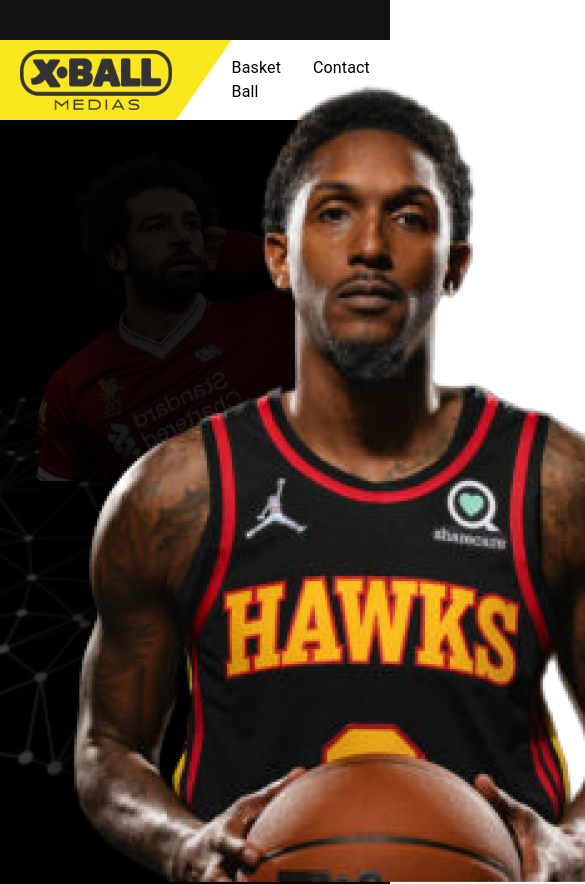
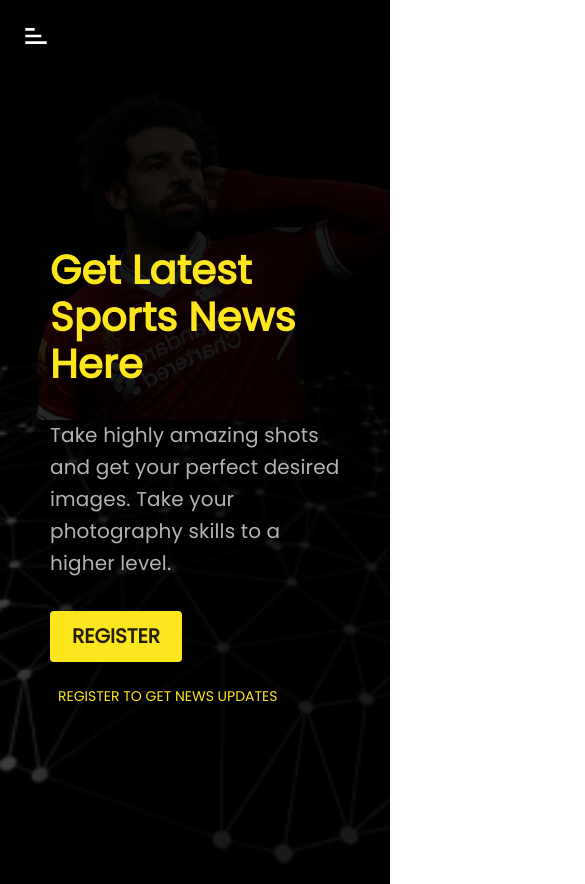
Before and after one commit to EmanuelOne/sportNetwork, a React (Create React App) app: page / in a window 390 px wide. Shown: the top 884 px of the page, 585 px wide, since content can reach past the window. Built offline with nearby package versions, Linux system fonts and the light colour scheme.

Commit message:
done with responsiveness

```diff
--- a/src/components/Footer/footer.js
+++ b/src/components/Footer/footer.js
@@ -10,7 +10,9 @@
   return (
     <FooterStyle bgimage={FooterBg}>
       <div className="about">
-        <img src={Logo} alt="logo" />
+        <div className="logo">
+          <img src={Logo} alt="logo" />
+        </div>
         <Typography variant="p" component="p">
           Cras convallis feugiat felis eget venenatis. Sed leo tellus, luctus
           eget ante quis, rutrum dignissim enim. Morbi efficitur tellus non
@@ -43,19 +45,21 @@
   color: #fff;
   min-height: 50vh;
   display: flex;
+
   .about {
     padding: 2rem;
     display: flex;
+    color: rgba(255, 255, 255, 0.6);
     flex-direction: column;
     /* align-items: center; */
     justify-content: center;
-    gap: 1rem;
+    gap: 2rem;
     p {
       width: 50%;
     }
     img {
       width: fit-content;
-      height: 100px;
+      height: 100%;
     }
   }
   .contact {
@@ -63,7 +67,7 @@
     display: flex;
     flex-direction: column;
     justify-content: center;
-    gap: 1rem;
+    gap: 2rem;
 
     a {
       color: white;
@@ -77,6 +81,19 @@
       font-size: 1.2rem;
     }
   }
+  @media (max-width: 768px) {
+    padding: 30px 10px;
+    flex-direction: column;
+    .about {
+      gap: 2rem;
+      img {
+        width: 50%;
+      }
+      p {
+        width: 100%;
+      }
+    }
+  }
 `;
 
 export default Footer;
--- a/src/components/Header/header.js
+++ b/src/components/Header/header.js
@@ -3,33 +3,35 @@
 import { Box, styled } from "@mui/system";
 import logoSrc from "assets/images/logo.png";
 import { Link } from "react-router-dom";
+import { BiMenuAltRight } from "react-icons/bi";
 const Header = () => {
   return (
-    <div>
-      <Divider />
     <HeaderStyle>
+      <nav>
         <div className="logo">
           <img src={logoSrc} />
+        </div>
+        <div className="icons">
+          <BiMenuAltRight className="menu" />
         </div>
         <div className="nav-links">
           <Link to="/">Basket Ball</Link>
           <Link to="/">Contact</Link>
         </div>
+      </nav>
     </HeaderStyle>
-    </div>
   );
 };
-const Divider = styled("div")({
-  height: "40px",
-  backgroundColor: "#111",
-});
+
 const HeaderStyle = styled(Box)`
+  nav {
     background-color: #fff;
-  height: 80px;
+    height: 120px;
     width: 100%;
     display: flex;
     justify-content: space-between;
     align-items: center;
+    border-top: 40px solid #111;
     .logo {
       background: #fce61d;
       clip-path: polygon(0 0, 100% 0, 76% 100%, 0 100%);
@@ -50,5 +52,31 @@
         text-decoration: none;
       }
     }
+    .icons {
+      display: none;
+    }
+  }
+  @media (max-width: 768px) {
+    nav {
+      padding: 20px 20px 0;
+      background-color: #000;
+      border-top: none;
+      height: fit-content;
+      .logo {
+        display: none;
+      }
+      .icons {
+        display: block;
+        color: white;
+        svg {
+          font-size: 2rem;
+          transform: rotate(180deg);
+        }
+      }
+      .nav-links {
+        display: none;
+      }
+    }
+  }
 `;
 export default Header;
--- a/src/components/Post/postCard/postCard.js
+++ b/src/components/Post/postCard/postCard.js
@@ -34,7 +34,7 @@
         >
           {content}
         </Typography>
-        <Button variant="contained" color="secondary" size="medium">
+        <Button variant="contained" color="secondary" size="large">
           Read More
         </Button>
       </Box>
@@ -58,6 +58,12 @@
   }
   box-shadow: none;
   gap: 1.5rem;
+  @media (max-width: 768px) {
+    flex-direction: column;
+    .post-body {
+      gap: 2rem;
+    }
+  }
 `;
 
 export default PostCard;
--- a/src/pages/Home/home.js
+++ b/src/pages/Home/home.js
@@ -13,7 +13,7 @@
   return (
     <HomeStyle bgimages={[Deposition, salahBg]}>
       <Box className="hero-section" sx={{ height: "100%", display: "flex" }}>
-        <Box>
+        <Box className="error-container">
           <img src={HeroImage} alt="" />
         </Box>
         <Box
@@ -22,15 +22,19 @@
             alignItems: "center",
             flexDirection: "column",
             justifyContent: "center",
-            gap: "2rem",
+            gap: "4rem",
             width: "90%",
           }}
           className="hero-body"
         >
-          <Typography variant="h3" color="primary" sx={{ fontWeight: 600 }}>
+          <Typography
+            variant="h3"
+            color="primary"
+            sx={{ fontWeight: 600, width: "80%" }}
+          >
             Get Latest Sports News Here
           </Typography>
-          <Typography variant="h6" color="text">
+          <Typography variant="h6" color="text" sx={{ width: "80%" }}>
             Take highly amazing shots and get your perfect desired images. Take
             your photography skills to a higher level.
           </Typography>
@@ -39,7 +43,7 @@
               sx={{ fontSize: "20px", fontWeight: 600 }}
               variant="contained"
               color="primary"
-              size="medium"
+              size="large"
             >
               Register
             </Button>
@@ -49,7 +53,7 @@
       </Box>
       {/* preview -> African BasketBall */}
       <Box className="preview">
-        <Button variant="contained" color="secondary" size="medium">
+        <Button variant="contained" color="secondary" size="large">
           African BasketBall
         </Button>
         <Box className="preview-body" sx={{}}>
@@ -113,7 +117,7 @@
     background-position-x: center, right, center;
     background-repeat: no-repeat;
 
-    height: calc(100vh - 80px);
+    height: calc(100vh);
     width: 100%;
     display: flex;
     /* margin-top: 10px; */
@@ -126,6 +130,8 @@
       /* justify-content: space-between; */
       gap: 3rem;
       width: 100%;
+      /* justify-content: center; */
+      width: 80%;
     }
   }
   .hero-body {
@@ -174,6 +180,7 @@
       align-items: center;
       justify-content: center;
       gap: 2.5rem;
+
       p {
         color: white;
         width: 70%;
@@ -187,5 +194,49 @@
       }
     }
   }
+  @media (max-width: 768px) {
+    .hero-section {
+      height: 100vh;
+      img {
+        display: none;
+      }
+      .hero-body {
+        width: 100%;
+        padding-right: 0;
+        padding: 20px 50px;
+        gap: 2rem;
+        h3 {
+          font-size: 40px;
+          width: 100%;
+        }
+        h6 {
+          width: 100%;
+        }
+        .actions {
+          gap: 1rem;
+          flex-direction: column;
+          width: 100%;
+          button {
+            width: fit-content;
+          }
+        }
+      }
+    }
+    .post-list {
+      grid-template-columns: 1fr;
+    }
+    .preview {
+      padding: 10px 30px;
+      img {
+        width: 100%;
+      }
+    }
+    .our-team {
+      padding: 50px 20px;
+      .our-team-content {
+        flex-direction: column;
+      }
+    }
+  }
 `;
 export default Home;
```
Lines whose indentation alone changed are shown as unchanged.
